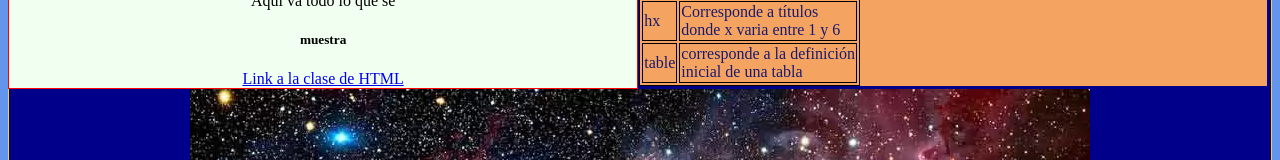
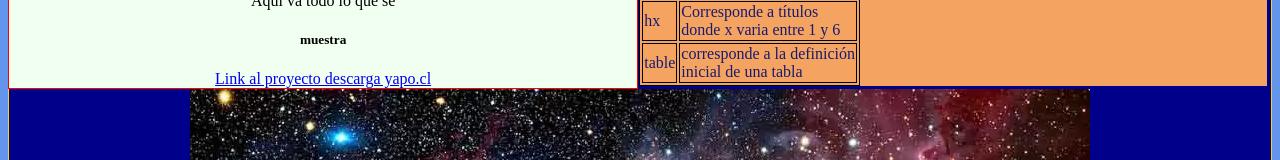
Before and after one commit to amarufd/ICOS22020, a plain HTML site: page index.html in a window 1280 px wide. Shown: the part 537-697 px from the top of the page. Drawn offline with Linux system fonts and the light colour scheme.

Commit message:
se agrega lectura con R y modificaciones en el html

```diff
--- a/index.html
+++ b/index.html
@@ -64,7 +64,7 @@
             <br/>Aquí va todo lo que se
             <br/><h5>muestra</h5>
 
-            <a href="https://docs.google.com/presentation/d/1ZKbqn83FDncb8LzcZCserZH9mBOQha4exypoymWj4X0/edit#slide=id.g4a2b37bafd_0_105">Link a la clase de HTML</a>
+            <a href="https://github.com/amarufd/descargandoYapo">Link al proyecto descarga yapo.cl</a>
         </div>
         <div id="tabla" class="alineacion">
             <table>
```
Also changed, not shown: 1 other file.
